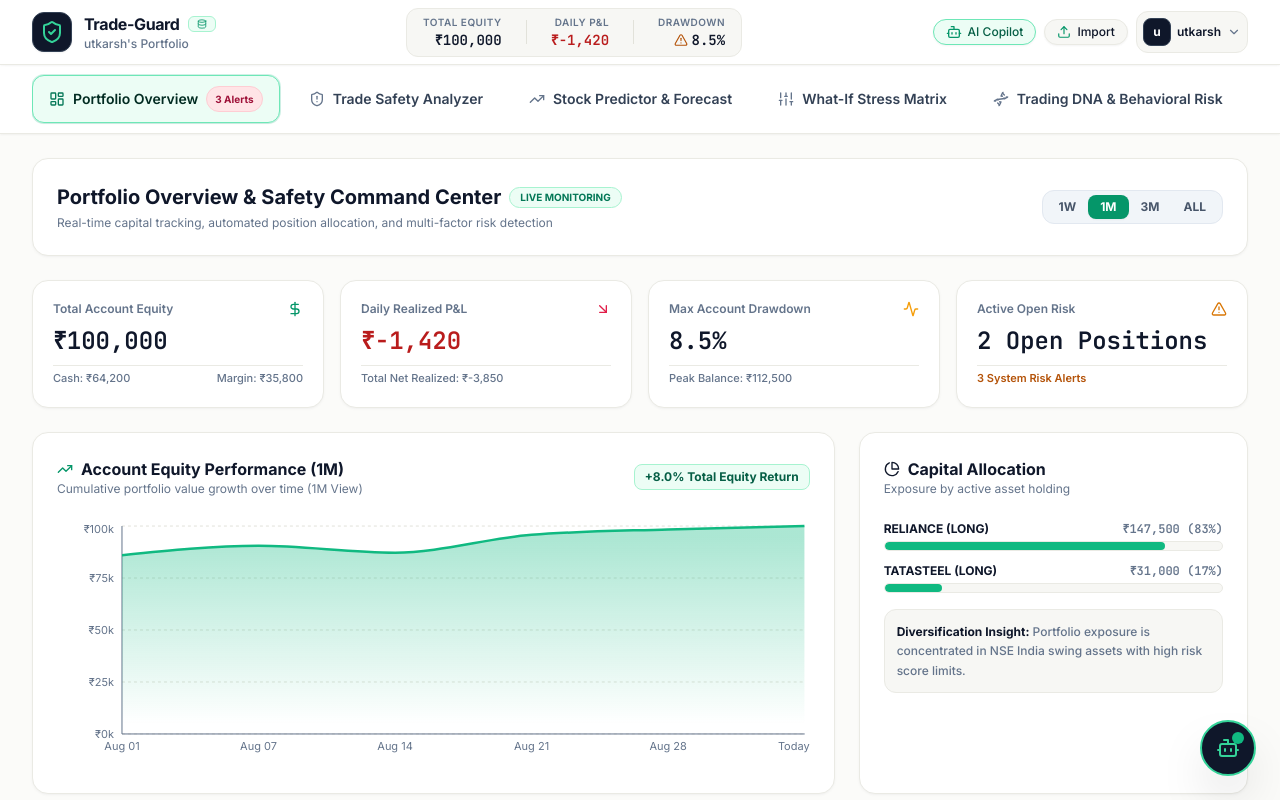
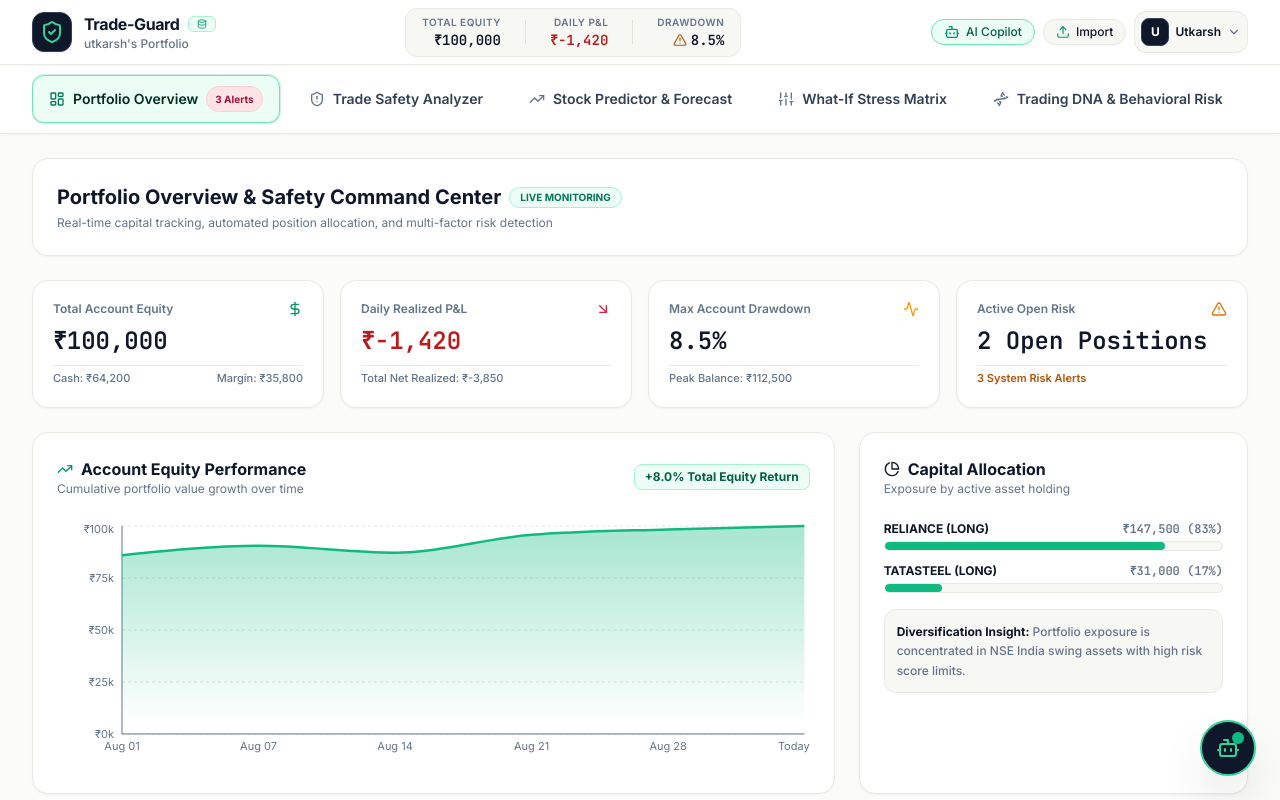
Before and after one commit to utkarshsahay2008-cloud/Trade-Guard, a Next.js app: page / in a window 1280 px wide. Shown: the top 800 px of the page. Built offline with nearby package versions, Linux system fonts and the light colour scheme.

Commit message:
fix: default user set to Utkarsh with zero flash & remove timeframe buttons

```diff
--- a/app/page.tsx
+++ b/app/page.tsx
@@ -19,7 +19,26 @@ export default function Home() {
   const [portfolio, setPortfolio] = useState<Portfolio | null>(null);
   const [positions, setPositions] = useState<Position[]>([]);
   const [riskAlerts, setRiskAlerts] = useState<RiskAlert[]>([]);
-  const [user, setUser] = useState<User | null>(null);
+
+  // Synchronous client initializer for seamless user persistence (zero Alex Vance flash)
+  const [user, setUser] = useState<User | null>(() => {
+    if (typeof window !== 'undefined') {
+      const savedUserStr = localStorage.getItem('tradeguard_user');
+      if (savedUserStr) {
+        try {
+          return JSON.parse(savedUserStr);
+        } catch (e) {}
+      }
+    }
+    return {
+      id: 'usr_default',
+      email: 'utkarsh@tradeguard.io',
+      fullName: 'Utkarsh',
+      createdAt: new Date().toISOString(),
+      updatedAt: new Date().toISOString(),
+    };
+  });
+
   const [isLoading, setIsLoading] = useState(true);
   const [isResetting, setIsResetting] = useState(false);
   const [isAuthModalOpen, setIsAuthModalOpen] = useState(false);
@@ -27,18 +46,6 @@ export default function Home() {
   const [isAiChatbotOpen, setIsAiChatbotOpen] = useState(false);
 
   useEffect(() => {
-    // Check local storage for persistent trader session
-    if (typeof window !== 'undefined') {
-      const savedUserStr = localStorage.getItem('tradeguard_user');
-      if (savedUserStr) {
-        try {
-          const parsedUser = JSON.parse(savedUserStr);
-          setUser(parsedUser);
-        } catch (e) {
-          console.warn('Could not parse stored session user:', e);
-        }
-      }
-    }
     fetchPortfolioData();
   }, []);
 
@@ -51,7 +58,7 @@ export default function Home() {
         setPortfolio(data.portfolio);
         setPositions(data.positions);
         setRiskAlerts(data.riskAlerts);
-        if (!user) {
+        if (!user || user.fullName === 'Alex Vance') {
           setUser(data.user);
         }
       }
@@ -86,7 +93,14 @@ export default function Home() {
     if (typeof window !== 'undefined') {
       localStorage.removeItem('tradeguard_user');
     }
-    setUser(null);
+    const defaultUser: User = {
+      id: 'usr_default',
+      email: 'utkarsh@tradeguard.io',
+      fullName: 'Utkarsh',
+      createdAt: new Date().toISOString(),
+      updatedAt: new Date().toISOString(),
+    };
+    setUser(defaultUser);
     fetchPortfolioData();
   };
 
@@ -100,7 +114,7 @@ export default function Home() {
       {/* Top Bar Header */}
       <Header
         user={user}
-        portfolioName={portfolio?.name || `${user?.fullName || 'Alex Vance'}'s Portfolio`}
+        portfolioName={portfolio?.name || `${user?.fullName || 'Utkarsh'}'s Portfolio`}
         totalBalance={portfolio?.totalBalance || 100000}
         dailyPnl={portfolio?.dailyPnl || -1420}
         maxDrawdownPct={portfolio?.maxDrawdownPct || 8.5}
@@ -193,7 +207,7 @@ export default function Home() {
             <span className="text-emerald-700 font-semibold">PostgreSQL & Deterministic Risk Connected</span>
           </div>
           <span className="font-mono text-[11px] bg-surface-subtle px-2 py-1 rounded border border-border-subtle">
-            v1.3.2 Emerald Tab & Favicon Release
+            v1.3.3 Profile Fix & Clean Dashboard Release
           </span>
         </div>
       </footer>
--- a/components/AuthModal.tsx
+++ b/components/AuthModal.tsx
@@ -1,7 +1,7 @@
 'use client';
 
 import React, { useState } from 'react';
-import { ShieldCheck, Mail, User, X, KeyRound, ArrowRight, CheckCircle2, AlertCircle, Eye, EyeOff, Sparkles, LogIn } from 'lucide-react';
+import { ShieldCheck, Mail, User, X, KeyRound, ArrowRight, CheckCircle2, AlertCircle, Eye, EyeOff, Sparkles } from 'lucide-react';
 import { User as UserModel } from '@/lib/database';
 
 interface AuthModalProps {
@@ -16,9 +16,9 @@ export const AuthModal: React.FC<AuthModalProps> = ({
   onLoginSuccess,
 }) => {
   const [mode, setMode] = useState<'LOGIN' | 'REGISTER'>('LOGIN');
-  const [email, setEmail] = useState('alex.vance@tradeguard.io');
+  const [email, setEmail] = useState('utkarsh@tradeguard.io');
   const [password, setPassword] = useState('password123');
-  const [fullName, setFullName] = useState('Alex Vance');
+  const [fullName, setFullName] = useState('Utkarsh');
   const [showPassword, setShowPassword] = useState(false);
   const [errorMsg, setErrorMsg] = useState('');
   const [successMsg, setSuccessMsg] = useState('');
@@ -30,14 +30,14 @@ export const AuthModal: React.FC<AuthModalProps> = ({
     setMode(newMode);
     setErrorMsg('');
     setSuccessMsg('');
-    if (newMode === 'REGISTER' && email === 'alex.vance@tradeguard.io') {
+    if (newMode === 'REGISTER' && email === 'utkarsh@tradeguard.io') {
       setEmail('');
       setPassword('');
       setFullName('');
     } else if (newMode === 'LOGIN' && !email) {
-      setEmail('alex.vance@tradeguard.io');
+      setEmail('utkarsh@tradeguard.io');
       setPassword('password123');
-      setFullName('Alex Vance');
+      setFullName('Utkarsh');
     }
   };
 
@@ -105,7 +105,7 @@ export const AuthModal: React.FC<AuthModalProps> = ({
       const socialUser: UserModel = {
         id: `usr_${provider.toLowerCase()}_${Date.now()}`,
         email: `trader@${provider.toLowerCase()}.com`,
-        fullName: `${provider} Trader`,
+        fullName: `Utkarsh (${provider})`,
         createdAt: new Date().toISOString(),
         updatedAt: new Date().toISOString(),
       };
@@ -125,7 +125,7 @@ export const AuthModal: React.FC<AuthModalProps> = ({
 
   return (
     <div className="fixed inset-0 z-50 flex items-center justify-center bg-slate-900/40 backdrop-blur-sm p-4 animate-in fade-in duration-150">
-      <div className="bg-surface rounded-2xl max-w-md w-full p-6 shadow-2xl border border-border-subtle space-y-5 relative">
+      <div className="bg-surface rounded-2xl max-w-md w-full p-6 shadow-2xl border border-border-subtle space-y-5 relative max-h-[92vh] overflow-y-auto">
 
         {/* Close Button */}
         <button
@@ -234,7 +234,7 @@ export const AuthModal: React.FC<AuthModalProps> = ({
                   type="text"
                   value={fullName}
                   onChange={(e) => setFullName(e.target.value)}
-                  placeholder="e.g. Alex Vance"
+                  placeholder="e.g. Utkarsh"
                   style={{ paddingLeft: '12px', paddingRight: '12px' }}
                   className="w-full py-2.5 text-xs font-semibold text-slate-900 bg-transparent outline-none focus:outline-none"
                   required
@@ -256,7 +256,7 @@ export const AuthModal: React.FC<AuthModalProps> = ({
                 type="email"
                 value={email}
                 onChange={(e) => setEmail(e.target.value)}
-                placeholder="you@example.com"
+                placeholder="utkarsh@tradeguard.io"
                 style={{ paddingLeft: '12px', paddingRight: '12px' }}
                 className="w-full py-2.5 text-xs font-semibold text-slate-900 bg-transparent outline-none focus:outline-none"
                 required
@@ -312,10 +312,10 @@ export const AuthModal: React.FC<AuthModalProps> = ({
             <div className="grid grid-cols-2 gap-2">
               <button
                 type="button"
-                onClick={() => useDemoUser('Alex Vance', 'alex.vance@tradeguard.io')}
+                onClick={() => useDemoUser('Utkarsh', 'utkarsh@tradeguard.io')}
                 className="p-2.5 rounded-xl bg-surface-subtle hover:bg-surface-muted border border-border-subtle text-left transition-all cursor-pointer shadow-fin-sm"
               >
-                <div className="font-bold text-fin-charcoal text-[11px]">Alex Vance</div>
+                <div className="font-bold text-fin-charcoal text-[11px]">Utkarsh</div>
                 <div className="text-[10px] text-fin-muted truncate font-medium">Pro Swing Trader</div>
               </button>
               <button
--- a/components/Header.tsx
+++ b/components/Header.tsx
@@ -33,8 +33,8 @@ export const Header: React.FC<HeaderProps> = ({
 }) => {
   const [isProfileMenuOpen, setIsProfileMenuOpen] = useState(false);
   const isPnlPositive = dailyPnl >= 0;
-  const userName = user?.fullName || 'Alex Vance';
-  const userEmail = user?.email || 'alex.vance@tradeguard.io';
+  const userName = user?.fullName || 'Utkarsh';
+  const userEmail = user?.email || 'utkarsh@tradeguard.io';
 
   const handleBrandLogoClick = () => {
     window.location.reload();
--- a/components/PortfolioDashboard.tsx
+++ b/components/PortfolioDashboard.tsx
@@ -23,7 +23,6 @@ export const PortfolioDashboard: React.FC<PortfolioDashboardProps> = ({
   const [selectedAlert, setSelectedAlert] = useState<RiskAlert | null>(null);
   const [explanation, setExplanation] = useState<StructuredLLMResponse | null>(null);
   const [isDrawerOpen, setIsDrawerOpen] = useState(false);
-  const [timeframe, setTimeframe] = useState<'1W' | '1M' | '3M' | 'ALL'>('1M');
 
   if (!portfolio) return null;
 
@@ -43,20 +42,9 @@ export const PortfolioDashboard: React.FC<PortfolioDashboardProps> = ({
 
   const activeAlerts = riskAlerts.filter(a => !a.isDismissed);
 
-  // Dynamic Equity Curve Generator based on selected timeframe
-  const getEquityCurveData = (tf: '1W' | '1M' | '3M' | 'ALL') => {
+  // Cumulative Equity Curve Data
   const currentVal = portfolio.totalBalance;
-    if (tf === '1W') {
-      return [
-        { date: 'Mon 25', balance: currentVal - 4500 },
-        { date: 'Tue 26', balance: currentVal - 2800 },
-        { date: 'Wed 27', balance: currentVal - 3900 },
-        { date: 'Thu 28', balance: currentVal - 1200 },
-        { date: 'Today', balance: currentVal },
-      ];
-    }
-    if (tf === '1M') {
-      return [
+  const equityCurveData = [
     { date: 'Aug 01', balance: currentVal - 14000 },
     { date: 'Aug 07', balance: currentVal - 9500 },
     { date: 'Aug 14', balance: currentVal - 12800 },
@@ -64,29 +52,6 @@ export const PortfolioDashboard: React.FC<PortfolioDashboardProps> = ({
     { date: 'Aug 28', balance: currentVal - 1600 },
     { date: 'Today', balance: currentVal },
   ];
-    }
-    if (tf === '3M') {
-      return [
-        { date: 'Jun 01', balance: currentVal - 26000 },
-        { date: 'Jun 15', balance: currentVal - 21000 },
-        { date: 'Jul 01', balance: currentVal - 15000 },
-        { date: 'Jul 15', balance: currentVal - 8500 },
-        { date: 'Aug 01', balance: currentVal - 12000 },
-        { date: 'Today', balance: currentVal },
-      ];
-    }
-    // ALL
-    return [
-      { date: '2025 Q1', balance: 65000 },
-      { date: '2025 Q2', balance: 74000 },
-      { date: '2025 Q3', balance: 82000 },
-      { date: '2025 Q4', balance: 89000 },
-      { date: '2026 Q1', balance: 94000 },
-      { date: 'Today', balance: currentVal },
-    ];
-  };
-
-  const equityCurveData = getEquityCurveData(timeframe);
 
   // Asset allocation breakdown calculation
   const totalExposure = positions.reduce((sum, p) => sum + (p.quantity * p.currentPrice), 0);
@@ -106,24 +71,6 @@ export const PortfolioDashboard: React.FC<PortfolioDashboardProps> = ({
           <p className="text-xs text-fin-muted mt-1">
             Real-time capital tracking, automated position allocation, and multi-factor risk detection
           </p>
-        </div>
-
-        <div className="flex items-center gap-2 self-start md:self-auto">
-          <div className="bg-slate-100 p-1 rounded-xl border border-slate-200 flex text-xs font-semibold">
-            {(['1W', '1M', '3M', 'ALL'] as const).map((tf) => (
-              <button
-                key={tf}
-                onClick={() => setTimeframe(tf)}
-                className={`px-3 py-1 rounded-lg transition-all cursor-pointer font-bold ${
-                  timeframe === tf
-                    ? 'bg-emerald-600 text-white shadow-fin-sm'
-                    : 'text-slate-600 hover:text-slate-900 hover:bg-slate-200/60'
-                }`}
-              >
-                {tf}
-              </button>
-            ))}
-          </div>
         </div>
       </div>
 
@@ -193,9 +140,9 @@ export const PortfolioDashboard: React.FC<PortfolioDashboardProps> = ({
             <div>
               <h3 className="font-bold text-fin-charcoal text-base flex items-center gap-2">
                 <TrendingUp className="w-4 h-4 text-emerald-600" />
-                <span>Account Equity Performance ({timeframe})</span>
+                <span>Account Equity Performance</span>
               </h3>
-              <p className="text-xs text-fin-muted">Cumulative portfolio value growth over time ({timeframe} View)</p>
+              <p className="text-xs text-fin-muted">Cumulative portfolio value growth over time</p>
             </div>
             <span className="text-xs font-bold text-emerald-800 bg-emerald-50 px-2.5 py-1 rounded-lg border border-emerald-200">
               +8.0% Total Equity Return
@@ -204,7 +151,7 @@ export const PortfolioDashboard: React.FC<PortfolioDashboardProps> = ({
 
           <div className="h-64 w-full pt-2">
             <ResponsiveContainer width="100%" height="100%">
-              <AreaChart key={timeframe} data={equityCurveData}>
+              <AreaChart data={equityCurveData}>
                 <defs>
                   <linearGradient id="equityGradient" x1="0" y1="0" x2="0" y2="1">
                     <stop offset="5%" stopColor="#10B981" stopOpacity={0.35} />
--- a/lib/seed.ts
+++ b/lib/seed.ts
@@ -11,8 +11,8 @@ export function getInitialSeedData(): DatabaseStore {
   // 1. Primary Demo User & Profile
   const user: User = {
     id: 'user_demo_01',
-    email: 'trader@tradeguard.io',
-    fullName: 'Alex Vance',
+    email: 'utkarsh@tradeguard.io',
+    fullName: 'Utkarsh',
     createdAt: daysAgo(30),
     updatedAt: daysAgo(1),
   };
@@ -32,7 +32,7 @@ export function getInitialSeedData(): DatabaseStore {
   const portfolio: Portfolio = {
     id: 'port_demo_01',
     userId: user.id,
-    name: 'Primary Swing & Momentum',
+    name: "Utkarsh's Portfolio",
     totalBalance: 100000.0, // ₹1,00,000 starting capital
     availableCash: 64200.0,
     allocatedMargin: 35800.0,
@@ -93,11 +93,7 @@ export function getInitialSeedData(): DatabaseStore {
     }
   ];
 
-  // 5. Realistic Seeded Historical Trades (25 trades showing behavioral sequences)
-  // Historical average quantity: ~20-30 units.
-  // Behavioral Sequence:
-  // Trades 18, 19, 20 are consecutive LOSSES.
-  // Trade 21 was opened 12 mins after Trade 20 with 85 units (2.8x normal size!) -> Clear REVENGE trading!
+  // 5. Realistic Seeded Historical Trades
   const trades: Trade[] = [
     {
       id: 'tr_01',
@@ -327,7 +323,6 @@ export function getInitialSeedData(): DatabaseStore {
       executedAt: daysAgo(5),
       closedAt: daysAgo(4),
     },
-    // --- BEGIN BEHAVIORAL STRESS SEQUENCE (Loss Streak -> Size Spike -> Revenge) ---
     {
       id: 'tr_13_loss1',
       portfolioId: portfolio.id,
@@ -385,24 +380,23 @@ export function getInitialSeedData(): DatabaseStore {
       executedAt: hoursAgo(30),
       closedAt: hoursAgo(28),
     },
-    // REVENGE TRADE: 18 mins after loss3, position size spiked to 75 (3x average)
     {
       id: 'tr_16_revenge',
       portfolioId: portfolio.id,
       symbol: 'RELIANCE',
       assetClass: 'EQUITY',
       direction: 'LONG',
-      quantity: 75, // Huge size escalation right after 3 losses!
+      quantity: 75,
       entryPrice: 2910.0,
       exitPrice: 2870.0,
       stopLoss: 2850.0,
       takeProfit: 3000.0,
       leverage: 4,
-      pnl: -3000.0, // Major loss
+      pnl: -3000.0,
       pnlPct: -1.37,
       status: 'CLOSED',
-      riskScoreAtEntry: 88, // EXTREME RISK
-      executedAt: hoursAgo(27), // 1 hour after previous loss
+      riskScoreAtEntry: 88,
+      executedAt: hoursAgo(27),
       closedAt: hoursAgo(24),
     },
     {
@@ -411,8 +405,8 @@ export function getInitialSeedData(): DatabaseStore {
       symbol: 'BTC/USD',
       assetClass: 'CRYPTO',
       direction: 'LONG',
-      quantity: 0.35, // Size spike at market high
-      entryPrice: 65800.0, // Bought at 24h high!
+      quantity: 0.35,
+      entryPrice: 65800.0,
       exitPrice: 64200.0,
       stopLoss: 63800.0,
       takeProfit: 68000.0,
@@ -445,13 +439,13 @@ export function getInitialSeedData(): DatabaseStore {
     }
   ];
 
-  // 6. Trade Journals (Notes & Emotional States)
+  // 6. Trade Journals
   const journals: TradeJournal[] = [
     {
       id: 'j_01',
       tradeId: 'tr_16_revenge',
       userId: user.id,
-      notes: 'Felt frustrated after 3 losses in a row. Scaled up position size aggressively to double margin hoping to recover lost capital on Reliance breakout.',
+      notes: 'Felt frustrated after 3 losses in a row. Scaled up position size aggressively hoping to recover lost capital.',
       emotionalState: 'REVENGE',
       convictionLevel: 2,
       tags: ['POST_LOSS_SPIKE', 'OVERSIZED', 'REVENGE'],
@@ -520,14 +514,14 @@ export function getInitialSeedData(): DatabaseStore {
     }
   ];
 
-  // 8. Calculated Behavioral Signals (Derived from trade history)
+  // 8. Calculated Behavioral Signals
   const behavioralSignals: BehavioralSignal = {
     id: 'bs_demo_01',
     userId: user.id,
-    revengeScore: 78, // HIGH Revenge score due to post-loss size spike in trade 16!
-    fomoScore: 64, // MODERATE-HIGH FOMO score due to chase entry in trade 17!
+    revengeScore: 78,
+    fomoScore: 64,
     overtradingScore: 42,
-    riskEscalationScore: 82, // HIGH size escalation during drawdown!
+    riskEscalationScore: 82,
     positionAnomalyScore: 75,
     primaryArchetype: 'Drawdown Escalator',
     dominantTrigger: 'Size escalation immediately following consecutive loss trades',
```
Lines whose indentation alone changed are shown as unchanged.
